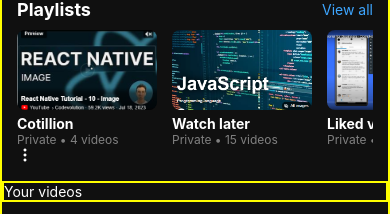
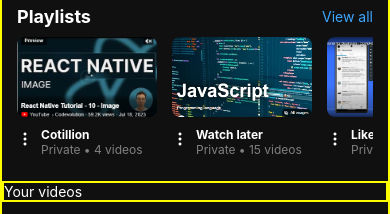
Before and after one commit to mitzi-vera/ytclone, a React Native app in the folder youtubeclone/: screen / in a window 390 px wide. Shown: the part 453-667 px from the top of the page. Built offline with nearby package versions, Linux system fonts and the light colour scheme.

Commit message:
PlaylistPage Final

```diff
--- a/youtubeclone/components/PlaylistPage.js
+++ b/youtubeclone/components/PlaylistPage.js
@@ -50,18 +50,28 @@
           {playlistData.map((item) => (
             <TouchableOpacity key={item.id} style={styles.playlistItem}>
               <Image source={item.thumbnail} style={styles.playlistThumbnail} />
+              {/* <TouchableOpacity>
+                <Ionicons name="ellipsis-vertical" size={16} color="white" />
+              </TouchableOpacity> */}
+              <View style={styles.rowContainer}>
+                <Ionicons
+                  name="ellipsis-vertical"
+                  size={16}
+                  color="white"
+                  style={styles.ellipsisIcon}
+                />
+                <View style={styles.textContainer}>
                   <Text style={styles.playlistTitle} numberOfLines={1}>
                     {item.title}
                   </Text>
                   <Text style={styles.playlistSubText}>
                     Private • {item.videoCount} videos
                   </Text>
+                </View>
+              </View>
             </TouchableOpacity>
           ))}
         </ScrollView>
-        <TouchableOpacity>
-          <Ionicons name="ellipsis-vertical" size={16} color="white" />
-        </TouchableOpacity>
       </View>
     </View>
   );
@@ -109,7 +119,7 @@
   },
   playlistTitle: {
     color: "white",
-    fontSize: 14,
+    fontSize: 12,
     fontWeight: "bold",
     marginTop: 5,
   },
@@ -117,6 +127,19 @@
     color: "gray",
     fontSize: 12,
   },
+  rowContainer: {
+    flexDirection: "row",
+    alignItems: "center", // Aligns icon and text in one line
+    marginTop: 5,
+  },
+
+  ellipsisIcon: {
+    marginRight: 8, // Space between the icon and text
+  },
+
+  textContainer: {
+    flex: 1, // Ensures the text takes available space
+  },
 });
 
 export default PlaylistPage;
```
Lines whose indentation alone changed are shown as unchanged.
